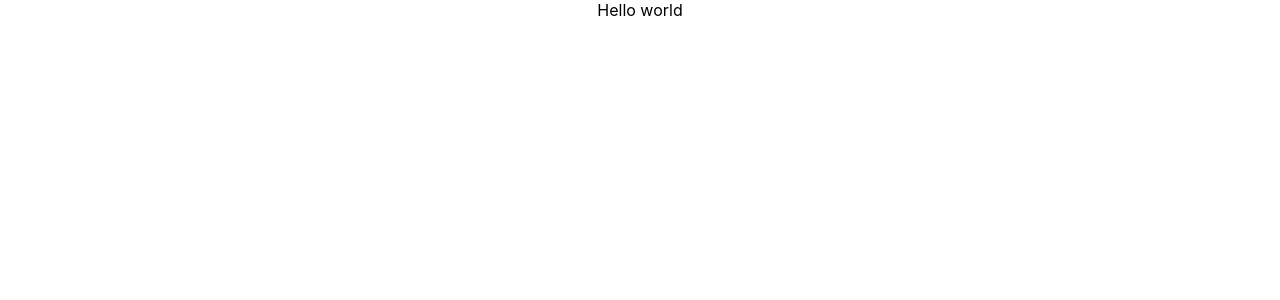
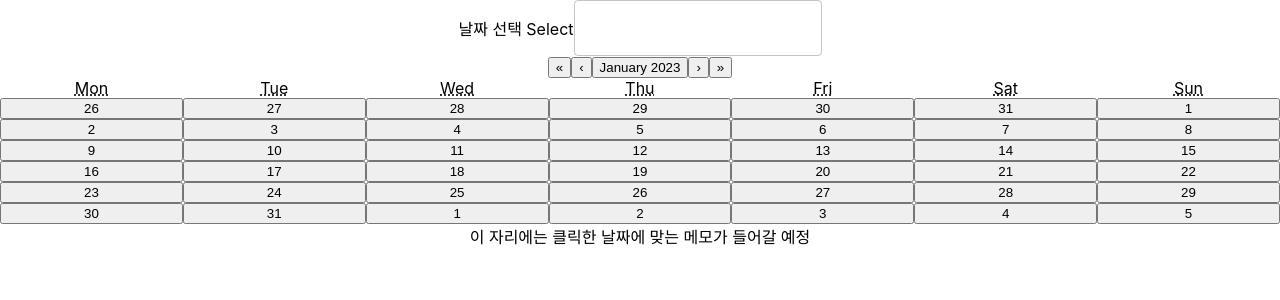
Before and after one commit to crayonzgrim/calendar-assign-web, a React (Create React App) app: page / in a window 1280 px wide. Shown: the top 300 px of the page. Built offline with nearby package versions, Linux system fonts and the light colour scheme.

Commit message:
✨ feat(*): position setting

```diff
--- a/package.json
+++ b/package.json
@@ -14,6 +14,7 @@
     "@types/react": "^18.0.0",
     "@types/react-dom": "^18.0.0",
     "react": "^18.2.0",
+    "react-calendar": "^4.0.0",
     "react-dom": "^18.2.0",
     "react-icons": "^4.7.1",
     "react-scripts": "5.0.1",
@@ -45,6 +46,7 @@
     ]
   },
   "devDependencies": {
+    "@types/react-calendar": "^3.9.0",
     "prettier": "^2.8.3"
   }
 }
--- a/src/App.tsx
+++ b/src/App.tsx
@@ -1,8 +1,15 @@
 import React from 'react'
 import './App.css'
+import { Body, CustomCalendar, Header } from './components'
 
 function App() {
-  return <div className="App">Hello world</div>
+  return (
+    <div className="App">
+      <Header />
+      <CustomCalendar />
+      <Body />
+    </div>
+  )
 }
 
 export default App
--- /dev/null
+++ b/src/components/body/index.tsx
@@ -0,0 +1,20 @@
+import React from 'react'
+import { Box, styled, css } from '@mui/material'
+
+type BodyProps = {
+  //
+}
+
+export const Body = styled((props: BodyProps) => {
+  /** Property */
+  const { ...others } = props
+
+  /** Function */
+
+  /** Render */
+  return (
+    <Box {...others}>이 자리에는 클릭한 날짜에 맞는 메모가 들어갈 예정</Box>
+  )
+})(({ theme }) => {
+  return css``
+})
--- /dev/null
+++ b/src/components/customCalendar/index.tsx
@@ -0,0 +1,13 @@
+import Calendar from 'react-calendar'
+import { Box, Typography } from '@mui/material'
+import { useState } from 'react'
+
+export const CustomCalendar = () => {
+  const [value, onChange] = useState(new Date())
+
+  return (
+    <Box>
+      <Calendar onChange={onChange} value={value} />
+    </Box>
+  )
+}
--- /dev/null
+++ b/src/components/header/index.tsx
@@ -0,0 +1,30 @@
+import { Box, TextField, styled, css } from '@mui/material'
+
+type HeaderProps = {
+  //
+}
+
+export const Header = styled((props: HeaderProps) => {
+  /** Property */
+  const { ...others } = props
+
+  /** Function */
+
+  /** Render */
+  return (
+    <Box {...others}>
+      {/* 날짜선택하는 섹션  => 양력/음력 */}
+      <Box>날짜 선택 Select</Box>
+      {/* 날짜에 맞는 내용 */}
+      <TextField />
+    </Box>
+  )
+})(({ theme }) => {
+  return css`
+    display: flex;
+    align-items: center;
+    justify-content: center;
+
+    width: 100%;
+  `
+})
--- /dev/null
+++ b/src/components/index.ts
@@ -0,0 +1,3 @@
+export * from './customCalendar'
+export * from './header'
+export * from './body'
```
Also changed, not shown: 1 other file (tests, documents, lock files or other folders).
